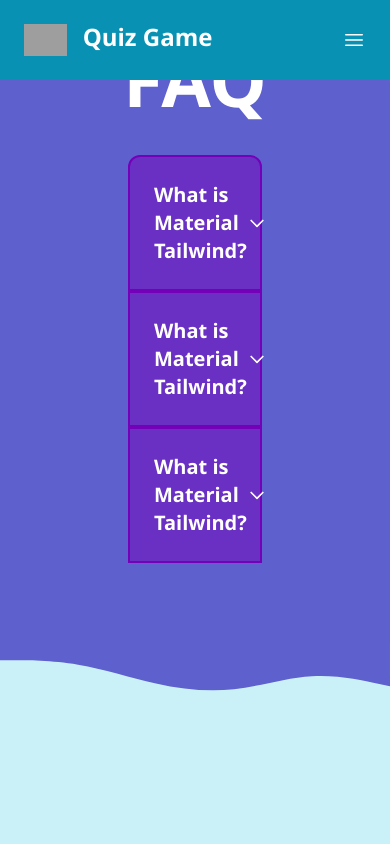
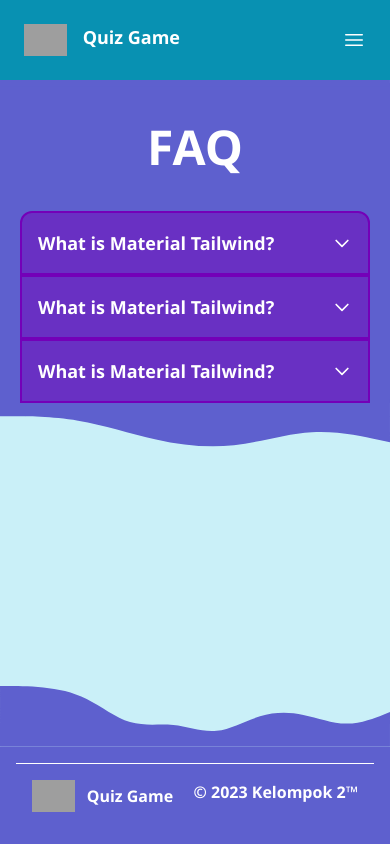
Before and after one commit to dzaky2636/UASPTI, a React (Create React App) app: page /aboutus in a window 390 px wide. Shown: the top 844 px of the page. Built offline with nearby package versions, Linux system fonts and the light colour scheme; grey boxes are pictures that could not be loaded; a web font is replaced by a local one.

Commit message:
responsive abooutus, leaderboard & blend image bg in mobile nav

```diff
--- a/src/component/Footer.jsx
+++ b/src/component/Footer.jsx
@@ -23,8 +23,11 @@ export function Footer() {
 								</span>
 							</div>
 							<div>
-								<span class="text-md lg:text-2xl font-semibold ">
+								<span class="hidden lg:inline text-md lg:text-2xl font-semibold ">
 									© 2023 Kelompok 2™ . All Rights Reserved.
+								</span>
+								<span class="inline lg:hidden text-md lg:text-2xl font-semibold ">
+									© 2023 Kelompok 2™
 								</span>
 							</div>
 						</div>
--- a/src/component/LeaderboardItem.jsx
+++ b/src/component/LeaderboardItem.jsx
@@ -1,6 +1,6 @@
 export function LeaderboardItem(props) {
 	return (
-		<div className="flex gap-4 bg-gradient-to-br from-[#4EA8DE] to-[#5E60CE] rounded-xl p-4 w-4/5 lg:w-1/3 mx-auto border-2 border-white">
+		<div className="flex gap-4 bg-gradient-to-br from-[#4EA8DE] to-[#5E60CE] rounded-xl p-4 w-4/5 lg:w-[50rem] mx-auto border-2 border-white">
 			<div className="text-lg lg:text-xl font-bold content-center my-auto text-white">
 				{props.no}
 			</div>
--- a/src/component/Navbar.jsx
+++ b/src/component/Navbar.jsx
@@ -25,7 +25,7 @@ export function Navbar() {
 						src="https://tailwindui.com/img/logos/mark.svg?color=indigo&shade=600"
 						alt=""
 					/>
-					<span class="relative ms-4 bottom-[0.2rem] self-center text-2xl font-semibold whitespace-nowrap text-white">
+					<span class="relative ms-4 bottom-[0.2rem] self-center text-lg lg:text-2xl font-semibold whitespace-nowrap text-white">
 						Quiz Game
 					</span>
 				</div>
@@ -63,12 +63,13 @@ export function Navbar() {
 				open={mobileMenuOpen}
 				onClose={setMobileMenuOpen}>
 				<div className="fixed inset-0 z-50" />
-				<Dialog.Panel className="fixed inset-y-0 right-0 z-50 w-full overflow-y-auto bg-cyan-600 px-6 py-6 sm:max-w-sm sm:ring-1 sm:ring-white/10">
+				<Dialog.Panel className="fixed inset-y-0 right-0 z-50 w-full overflow-y-auto bg-[#30a2a9] px-6 py-6 sm:max-w-sm sm:ring-1 sm:ring-white/10">
+					<div className="bgNavbar w-full h-full"></div>
 					{/* Tombol exit menu navbar mobile */}
 					<div className="flex items-right justify-end">
 						<button
 							type="button"
-							className="-m-2.5 rounded-md p-2.5 text-gray-700"
+							className="-m-2.5 rounded-md p-2.5 text-white"
 							onClick={() => setMobileMenuOpen(false)}>
 							<XMarkIcon className="h-6 w-6" aria-hidden="true" />
 						</button>
@@ -80,7 +81,7 @@ export function Navbar() {
 									<Link
 										key={item.name}
 										to={item.to}
-										className="-mx-3 block rounded-lg px-3 py-2 text-base font-semibold leading-7 text-white hover:bg-gray-50">
+										className="-mx-3 block rounded-lg px-3 py-2 text-base font-semibold leading-7 text-white hover:text-black hover:bg-[#fedf51]">
 										{item.name}
 									</Link>
 								))}
@@ -88,7 +89,7 @@ export function Navbar() {
 							<div className="py-6">
 								<a
 									href="#"
-									className="-mx-3 block rounded-lg px-3 py-2.5 text-base font-semibold leading-7 text-white hover:bg-gray-50">
+									className="-mx-3 block rounded-lg px-3 py-2.5 text-base font-semibold leading-7 text-white hover:text-black hover:bg-[#fedf51]">
 									Log in
 								</a>
 							</div>
--- a/src/pages/AboutUs.js
+++ b/src/pages/AboutUs.js
@@ -31,9 +31,9 @@ export function AboutUs() {
 	};
 
 	return (
-		<div className="text-white">
+		<div className="text-white flex flex-col justify-between min-h-screen">
 			<Navbar />
-			<div className=" pb-64">
+			<div className="pb-10">
 				<svg xmlns="http://www.w3.org/2000/svg" viewBox="0 0 1440 320">
 					<path
 						fill="#5E60CE"
@@ -41,20 +41,20 @@ export function AboutUs() {
 						d="M0,128L48,117.3C96,107,192,85,288,90.7C384,96,480,128,576,160C672,192,768,224,864,218.7C960,213,1056,171,1152,165.3C1248,160,1344,192,1392,208L1440,224L1440,320L1392,320C1344,320,1248,320,1152,320C1056,320,960,320,864,320C768,320,672,320,576,320C480,320,384,320,288,320C192,320,96,320,48,320L0,320Z"></path>
 				</svg>
 				<div className="bg-[#5E60CE] -mt-1">
-					<div className="container mx-auto relative bottom-20">
+					<div className="container mx-auto">
 						{/* Accordion */}
 						<div className="py-10 text-center">
-							<div className="text-7xl font-bold">FAQ</div>
+							<div className="text-5xl lg:text-7xl font-bold">FAQ</div>
 						</div>
-						<div className="mx-32 text-white">
+						<div className="mx-5 lg:mx-32 text-white">
 							<Fragment>
 								<Accordion open={open === 1} icon={<Icon id={1} open={open} />}>
 									<AccordionHeader
-										className="bg-[#6930C3] border-2 border-[#7400B8] p-6 rounded-t-xl"
+										className="bg-[#6930C3] border-2 border-[#7400B8] p-4 lg:p-6 rounded-t-xl text-lg lg:text-xl"
 										onClick={() => handleOpen(1)}>
 										What is Material Tailwind?
 									</AccordionHeader>
-									<AccordionBody className="bg-[#5E60CE] border-2 border-[#7400B8] p-6 text-white text-xl">
+									<AccordionBody className="bg-[#5E60CE] border-2 border-[#7400B8] p-6 text-white text-sm lg:text-xl">
 										We&apos;re not always in the position that we want to be at.
 										We&apos;re constantly growing. We&apos;re constantly making
 										mistakes. We&apos;re constantly trying to express ourselves
@@ -63,11 +63,11 @@ export function AboutUs() {
 								</Accordion>
 								<Accordion open={open === 2} icon={<Icon id={2} open={open} />}>
 									<AccordionHeader
-										className="bg-[#6930C3] border-2 border-[#7400B8] p-6"
+										className="bg-[#6930C3] border-2 border-[#7400B8] p-4 lg:p-6 text-lg lg:text-xl"
 										onClick={() => handleOpen(2)}>
 										What is Material Tailwind?
 									</AccordionHeader>
-									<AccordionBody className="bg-[#5E60CE] border-2 border-[#7400B8] p-6 text-white text-xl">
+									<AccordionBody className="bg-[#5E60CE] border-2 border-[#7400B8] p-6 text-white text-sm lg:text-xl">
 										We&apos;re not always in the position that we want to be at.
 										We&apos;re constantly growing. We&apos;re constantly making
 										mistakes. We&apos;re constantly trying to express ourselves
@@ -76,11 +76,11 @@ export function AboutUs() {
 								</Accordion>
 								<Accordion open={open === 3} icon={<Icon id={3} open={open} />}>
 									<AccordionHeader
-										className="bg-[#6930C3] border-2 border-[#7400B8] p-6"
+										className="bg-[#6930C3] border-2 border-[#7400B8] p-4 lg:p-6  text-lg lg:text-xl"
 										onClick={() => handleOpen(3)}>
 										What is Material Tailwind?
 									</AccordionHeader>
-									<AccordionBody className="bg-[#5E60CE] border-2 border-[#7400B8] p-6 text-white rounded-b-xl text-xl">
+									<AccordionBody className="bg-[#5E60CE] border-2 border-[#7400B8] p-6 text-white text-sm lg:text-xl">
 										We&apos;re not always in the position that we want to be at.
 										We&apos;re constantly growing. We&apos;re constantly making
 										mistakes. We&apos;re constantly trying to express ourselves
@@ -91,6 +91,7 @@ export function AboutUs() {
 						</div>
 					</div>
 				</div>
+				<div className="-mt-1">
 					<svg xmlns="http://www.w3.org/2000/svg" viewBox="0 0 1440 320">
 						<path
 							fill="#5E60CE"
@@ -98,6 +99,7 @@ export function AboutUs() {
 							d="M0,64L48,64C96,64,192,64,288,80C384,96,480,128,576,149.3C672,171,768,181,864,170.7C960,160,1056,128,1152,122.7C1248,117,1344,139,1392,149.3L1440,160L1440,0L1392,0C1344,0,1248,0,1152,0C1056,0,960,0,864,0C768,0,672,0,576,0C480,0,384,0,288,0C192,0,96,0,48,0L0,0Z"></path>
 					</svg>
 				</div>
+			</div>
 			<Footer />
 		</div>
 	);
--- a/src/pages/Leaderboard.js
+++ b/src/pages/Leaderboard.js
@@ -12,13 +12,13 @@ export function Leaderboard() {
 						Leaderboard
 					</h1>
 					<div className="flex gap-2 lg:gap-4 justify-center pt-8 text-white">
-						<button className="p-2 px-6 lg:px-12 rounded-full font-bold text-md lg:text-lg border-4 border-blue-800 bg-blue-500 hover:bg-indigo-500 transition ease-in-out hover:-translate-y-1 hover:scale-110">
+						<button className="p-2 px-4 lg:px-12 rounded-full font-bold text-md lg:text-lg border-4 border-blue-800 bg-blue-500 hover:bg-indigo-500 transition ease-in-out hover:-translate-y-1 hover:scale-110">
 							Kategori
 						</button>
-						<button className="p-2 px-6 lg:px-12 rounded-full font-bold text-md lg:text-lg border-4 border-blue-800 bg-blue-500 hover:bg-indigo-500 transition ease-in-out hover:-translate-y-1 hover:scale-110">
+						<button className="p-2 px-4 lg:px-12 rounded-full font-bold text-md lg:text-lg border-4 border-blue-800 bg-blue-500 hover:bg-indigo-500 transition ease-in-out hover:-translate-y-1 hover:scale-110">
 							Kategori
 						</button>
-						<button className="p-2 px-6 lg:px-12 rounded-full font-bold text-md lg:text-lg border-4 border-blue-800 bg-blue-500 hover:bg-indigo-500 transition ease-in-out hover:-translate-y-1 hover:scale-110">
+						<button className="p-2 px-4 lg:px-12 rounded-full font-bold text-md lg:text-lg border-4 border-blue-800 bg-blue-500 hover:bg-indigo-500 transition ease-in-out hover:-translate-y-1 hover:scale-110">
 							Kategori
 						</button>
 					</div>
--- a/src/style/index.css
+++ b/src/style/index.css
@@ -18,3 +18,14 @@ body {
 .fUnbounded {
 	font-family: "Unbounded", cursive;
 }
+
+.bgNavbar {
+	background-image: url("../assets/bg.jpg");
+	margin: -30px;
+	z-index: -1;
+	opacity: 20%;
+	background-repeat: repeat;
+	background-size: 300%;
+	mix-blend-mode: darken;
+	position: absolute;
+}
```
Lines whose indentation alone changed are shown as unchanged.
